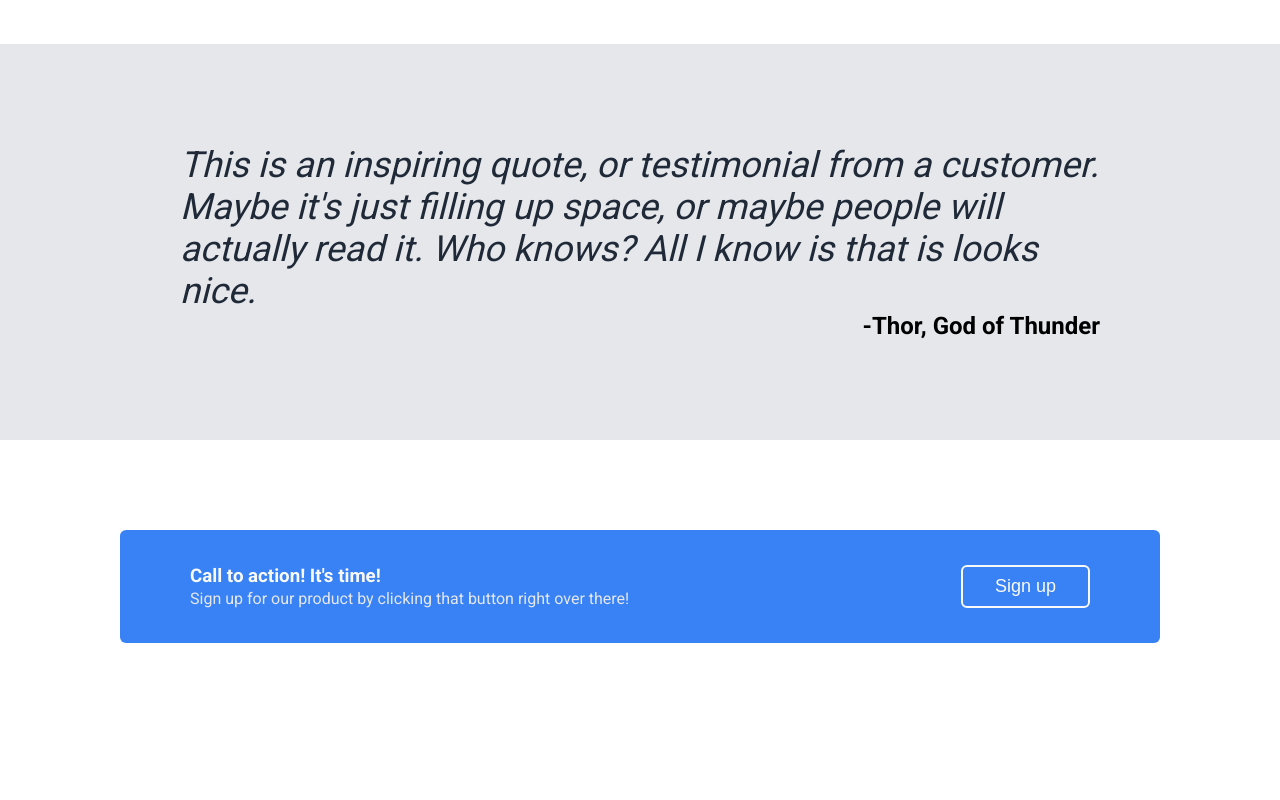
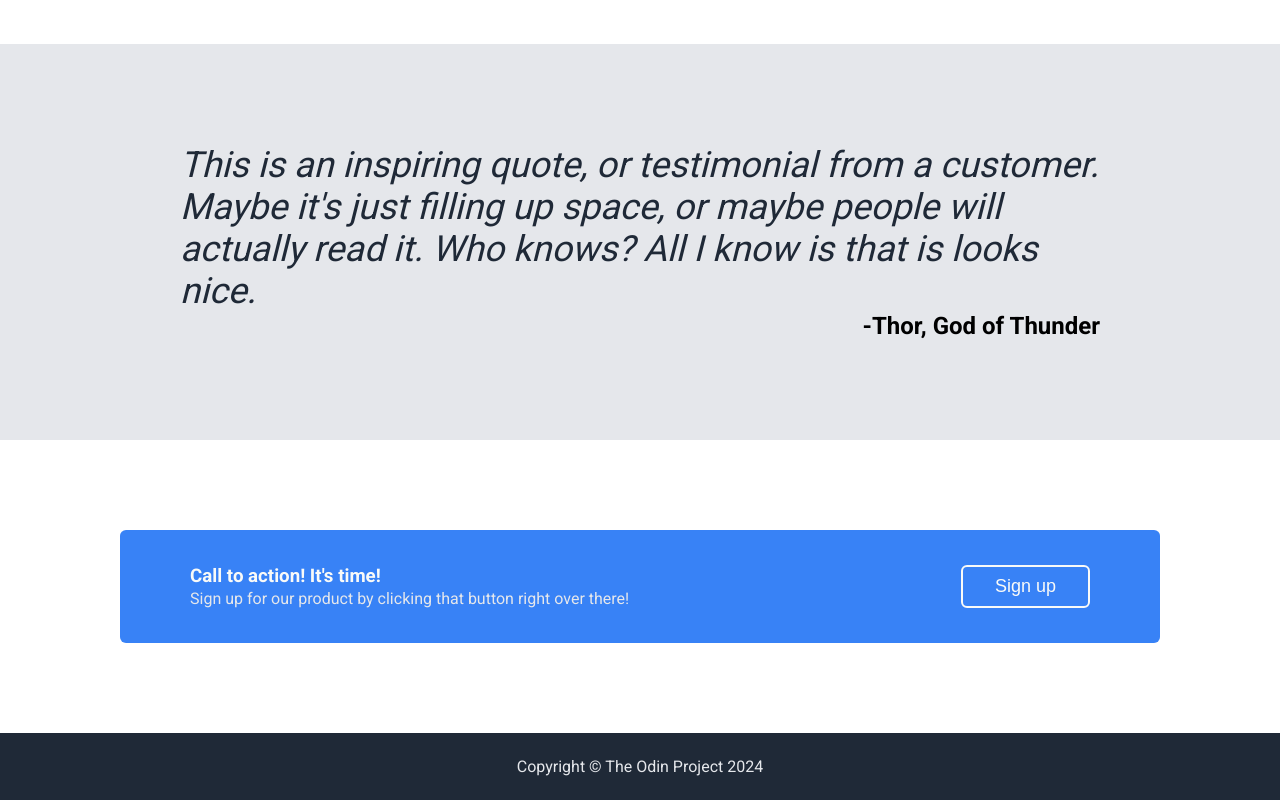
Before and after one commit to denyo177/LandingPage2, a plain HTML site: page index.html in a window 1280 px wide. Shown: the part 737-1537 px from the top of the page. Before the commit the page ends 1470 px from the top, so only its background shows below. Drawn offline with Linux system fonts and the light colour scheme.

Commit message:
Finish Footer, Finish all

```diff
--- a/index.html
+++ b/index.html
@@ -62,7 +62,7 @@
         </div>
     </div>
     <div class="footer">
-
+        <p>Copyright © The Odin Project 2024</p>
     </div>
 
 </body>
--- a/style.css
+++ b/style.css
@@ -18,7 +18,6 @@
     margin-bottom: 8px;
     font-size: 48px;
     font-weight: 900;
-
 }
 
 .hero {
@@ -32,8 +31,6 @@
     display: flex;
     margin: 75px 100px;
     justify-content: center;
-    /* flex: 1; */
-
 }
 
 .header {
@@ -54,8 +51,6 @@
     gap: 12px;
 }
 
-
-
 .title {
     display: flex;
     flex-wrap: wrap;
@@ -63,7 +58,6 @@
     padding-right: 25px;
     color: #F9FAF8;
 }
-
 
 .title button {
     background-color: #3882F6;
@@ -202,3 +196,15 @@
 }
 
 /* -----Footer -----*/
+
+.footer {
+    display: flex;
+    justify-content: center;
+    align-items: center;
+    background-color: #1F2937;
+    padding: 24px;
+}
+
+.footer p {
+    color: #E5E7EB;
+}
```
